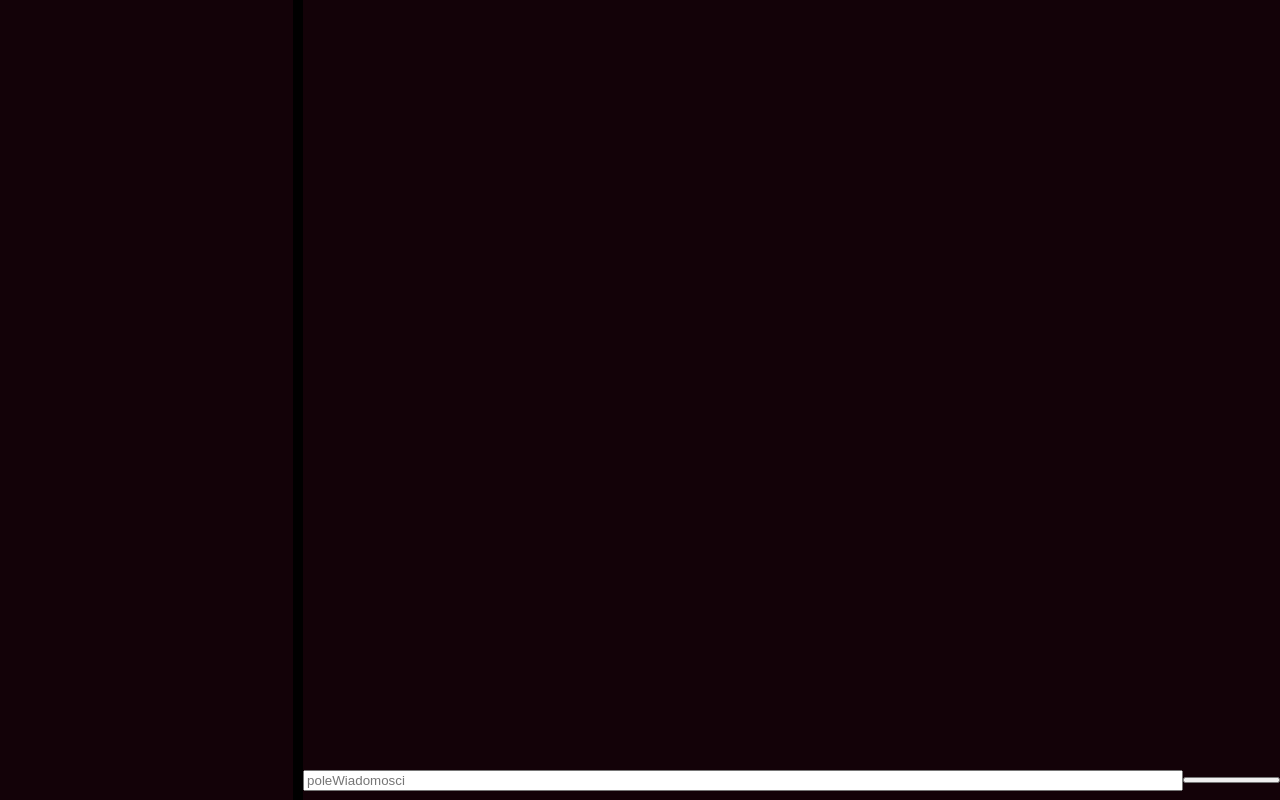
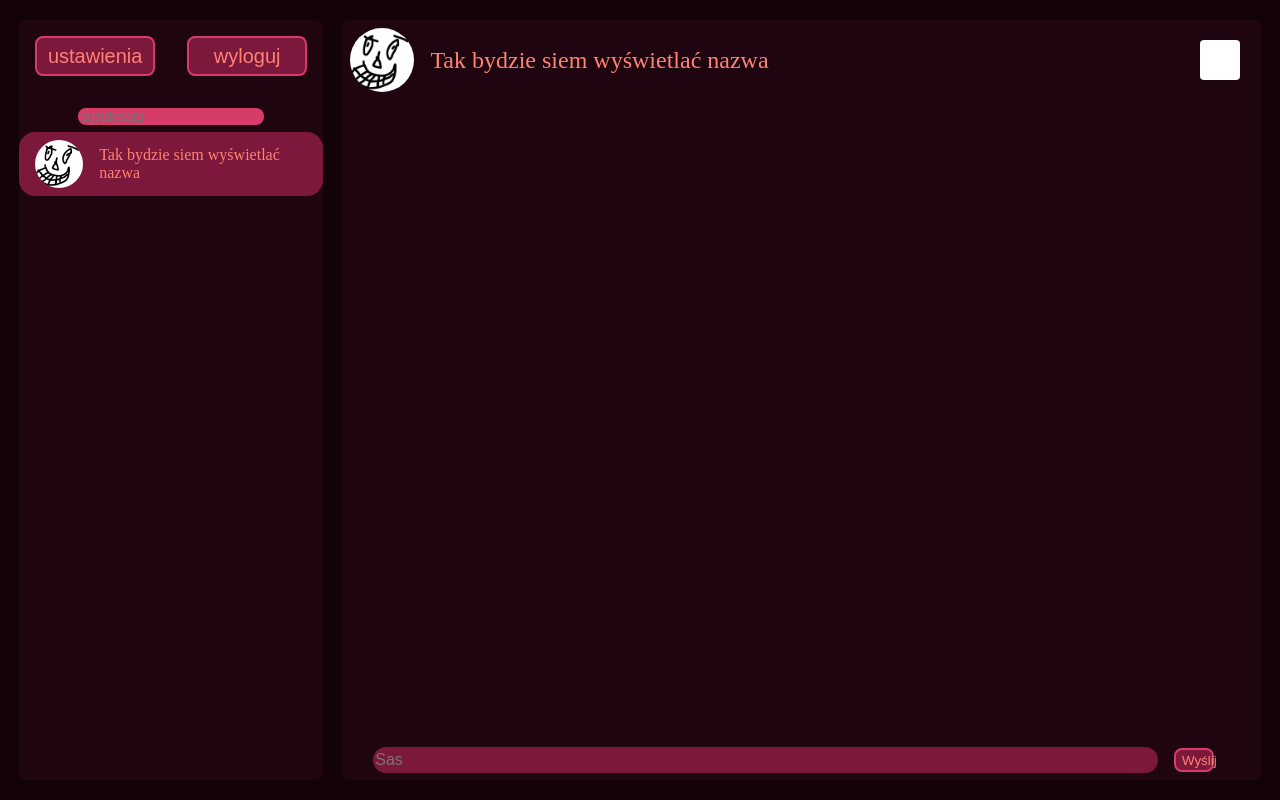
Before and after one commit to domi310509/komunikator, a website: page public/chats.html in a window 1280 px wide. Drawn offline with nearby package versions, Linux system fonts and the light colour scheme.

Commit message:
Zrobiłem UI w głównym tym miejscu takim
no jak to się cholera nazywało no

czas: 3~4godziny

```diff
--- a/public/chats.html
+++ b/public/chats.html
@@ -9,13 +9,29 @@
 </head>
 <body>
     <div class="flexPoziom">
-            <div id="pasekBoczny" class="flexPion"></div>
+            <div id="pasekBoczny" class="flexPion">
+                <div id="niechemisie" class="flexPion">
+                    <div class="flexPoziom">
+                        <button id="ustawieniaPasekBoczny">ustawienia</button>
+                        <button id="wyloguj">wyloguj</button>
+                    </div>
+                    <input type="text" id="wyszukajOsobe" placeholder="agsjdgsajg">
+                </div>
+                <div class="okienkoOsoby flexPoziom" style="justify-content: left;">
+                    <img src="placeholder.png" alt="Ni ma profilowego T-T" class="profilowePasekBoczny">
+                    <div class="nazwaUzytkownikaPaskeBoczny">Tak bydzie siem wyświetlać nazwa</div>
+                </div>
+            </div>
             <div id="czat" class="flexPion">
-                <div id="daneZdjecieUstawienia"></div>
+                <div id="daneZdjecieUstawienia" class="flexPoziom" style="justify-content: left;">
+                    <img src="placeholder.png" alt="Ni ma profilowego T-T" class="profiloweCzat">
+                    <div class="nazwaUzytkownikaCzat">Tak bydzie siem wyświetlać nazwa</div>
+                    <button class="ustawieniaCzat"></button>
+                </div>
                 <div id="wiadomosci"></div>
                 <div id="wiadomoscPisana" class="flexPoziom">
-                    <input type="text" data-i18n-placeholder="poleWiadomosci" style="width: 90%;">
-                    <button type="button" data-i18n="Wyslij" style="width: 10%;"></button>
+                    <input type="text" id="polePisania" data-i18n-placeholder="poleWiadomosci" >
+                    <button type="button" id="wyslij" data-i18n="Wyslij" ></button>
                 </div>
             </div>
     </div>
--- a/public/style.css
+++ b/public/style.css
@@ -12,8 +12,6 @@ h1 {
 #hasloPrzewodnie *{
     color: #d53c6a;
 }
-
-
 
 .flexPoziom,
 .flexPion {
@@ -39,8 +37,6 @@ h1 {
     color:#ff8274;
 }
 
-
-
 #logo{
     position: absolute;
     top: 2vh;
@@ -58,6 +54,72 @@ h1 {
     background-image: url("placeholder.png");
     background-size: cover;
     border-radius: 2vh;
+}
+
+#polePisania{
+    background-color: #7c183c;
+    height: 3vh;
+    width: 85%;
+    border-radius: 3vh;
+    border: none;
+    color: #ff8274;
+    font-size: 2vh;
+}
+
+#wyslij{
+    background-color:#7c183c;
+    height: 3vh;
+    width: 5vh;
+    margin: 2vh;
+    border: 0.3vh solid #d53c6a;
+    color: #ff8274;
+    border-radius: 1vh;
+}
+
+#niechemisie{
+    height: 13vh;
+    width: 100%;
+}
+
+.okienkoOsoby{
+    height: 8vh;
+    width: 100%;
+    background-color:#7c183c;
+    margin: 1vh;
+    border-radius: 2vh;
+}
+
+.profilowePasekBoczny{
+    height: 6vh;
+    width: 6vh;
+    border-radius: 6vh;
+    margin: 2vh;
+}
+
+.nazwaUzytkownikaPaskeBoczny{
+    color: #ff8274;
+    font-size: 2vh;
+}
+
+#ustawieniaPasekBoczny, #wyloguj{
+    height: 5vh;
+    width: 15vh;
+    background-color:#7c183c;
+    border: 0.3vh solid #d53c6a;
+    border-radius: 1vh;
+    color: #ff8274;
+    margin: 2vh;
+    font-size: 2.5vh;
+}
+
+#wyszukajOsobe{
+    height: 5vh;
+    width: 60%;
+    background-color:#d53c6a;
+    border: none;
+    border-radius: 1vh;
+    color: #ff8274;
+    margin: 2vh;
 }
 
 #ekranLogowania,
@@ -115,16 +177,45 @@ h1 {
 }
 
 #pasekBoczny{
-    height: 100vh;
+    height: 95vh;
     width: 30vw;
-    border-right: 5px solid black;
+    background-color: #1f0510;
+    border-radius: 1vh;
+    margin-left: 1.5vw;
 }
 
+
 #czat{
-    height: 100vh;
+    height: 95vh;
     width: 100vw;
-    border-left: 5px solid black;
+    background-color: #1f0510;
+    border-radius: 1vh;
+    margin: 1.5vw;
 }
+
+.profiloweCzat{
+    border-radius: 100%;
+    height: 8vh;
+    width: 8vh;
+    margin: 1vh;
+}
+
+.nazwaUzytkownikaCzat{
+    color:#ff8274;
+    font-size: 3vh;
+    margin: 1vh;
+}
+
+.ustawieniaCzat{
+    position: absolute;
+    right: 5vh;
+    height: 5vh;
+    width: 5vh;
+    border-radius: 0.5vh;
+    background-image: url("placeholder.png");
+    border: none;
+}
+
 #wiadomosci{
     height: 85vh;
     width: 100%;
--- a/public/translations.js
+++ b/public/translations.js
@@ -16,7 +16,9 @@ window.translations = {
     cele: "Cele",
     tworcy: "Tworcy",
     przypominanieHasla: "Przypomnij Hasło",
-    jednakPamietamHaslo: "Jednak pamiętasz hasło?"
+    jednakPamietamHaslo: "Jednak pamiętasz hasło?",
+    Wyslij: "Wyślij",
+    poleWiadomosci: "Sas",
   },
   en: {
     zalogujsie: "Log in",
```
Also changed, not shown: 1 other file.
